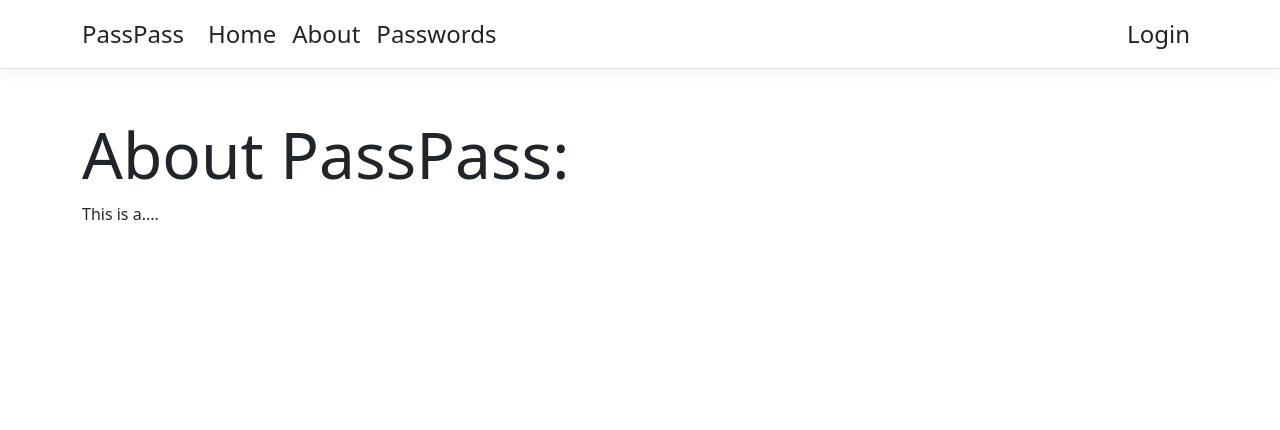
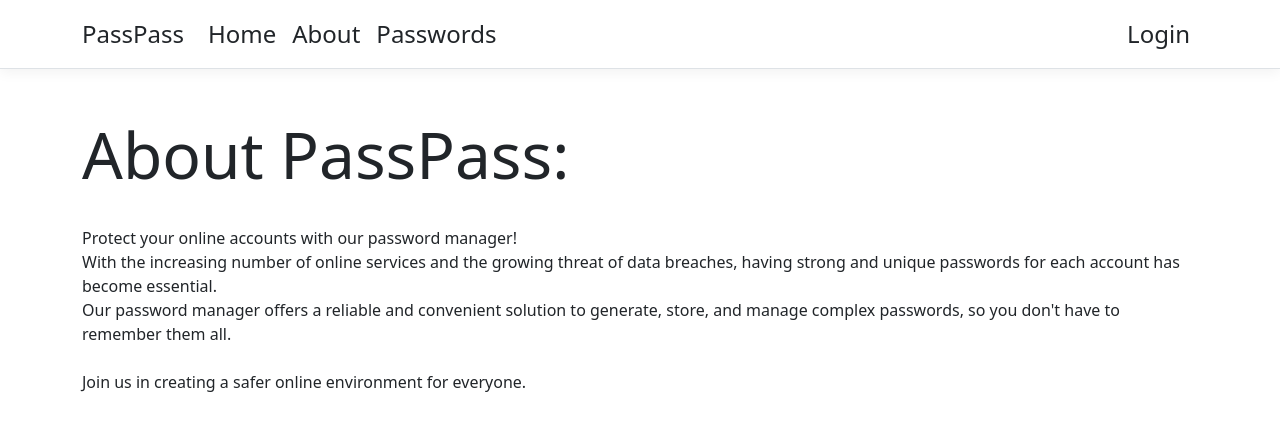
Before and after one commit to Lmnilsen/Passpass, a React (Create React App) app in the folder PassPass/ClientApp/: page /about in a window 1280 px wide. Shown: the top 430 px of the page. Built offline with nearby package versions, Linux system fonts and the light colour scheme.

Commit message:
Update About.js

```diff
--- a/PassPass/ClientApp/src/components/About.js
+++ b/PassPass/ClientApp/src/components/About.js
@@ -19,7 +19,14 @@ export class About extends Component {
     return (
       <div>
         <h1 className='display-3 mt-5'> About PassPass: </h1>
-        <p>This is a....</p>
+        <p><br></br> Protect your online accounts with our password manager! <br></br>
+        With the increasing number of online services and the growing threat of data breaches,
+        having strong and unique passwords for each account has become essential.<br></br>
+        Our password manager offers a reliable and convenient solution to generate,
+        store, and manage complex passwords, so you don't have to remember them all.<br></br> <br></br>
+        Join us in creating a safer online environment for everyone.
+
+        </p>
         {/* <h1>Counter</h1>
 
         <p>This is a simple example of a React component.</p>
```
